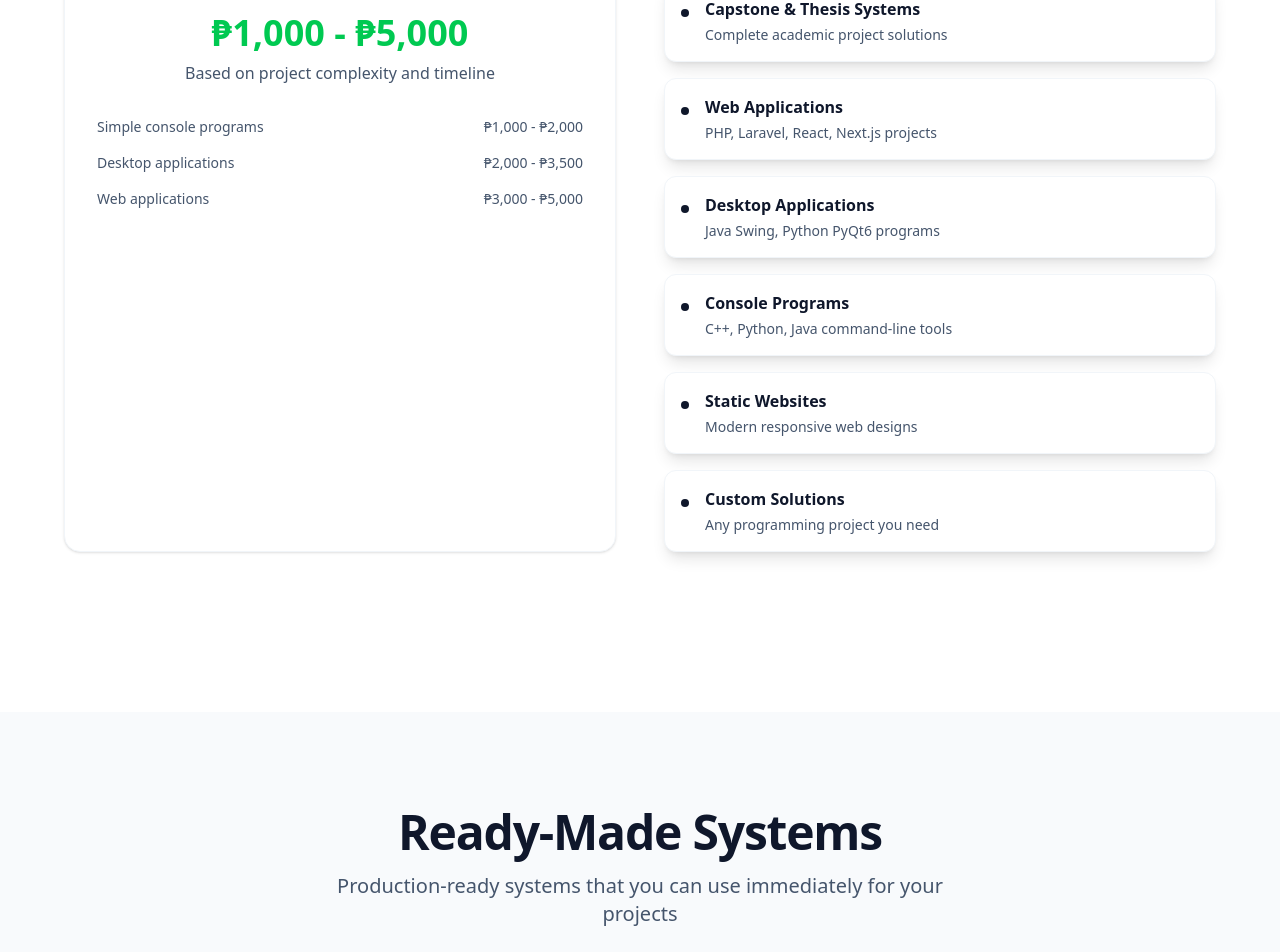
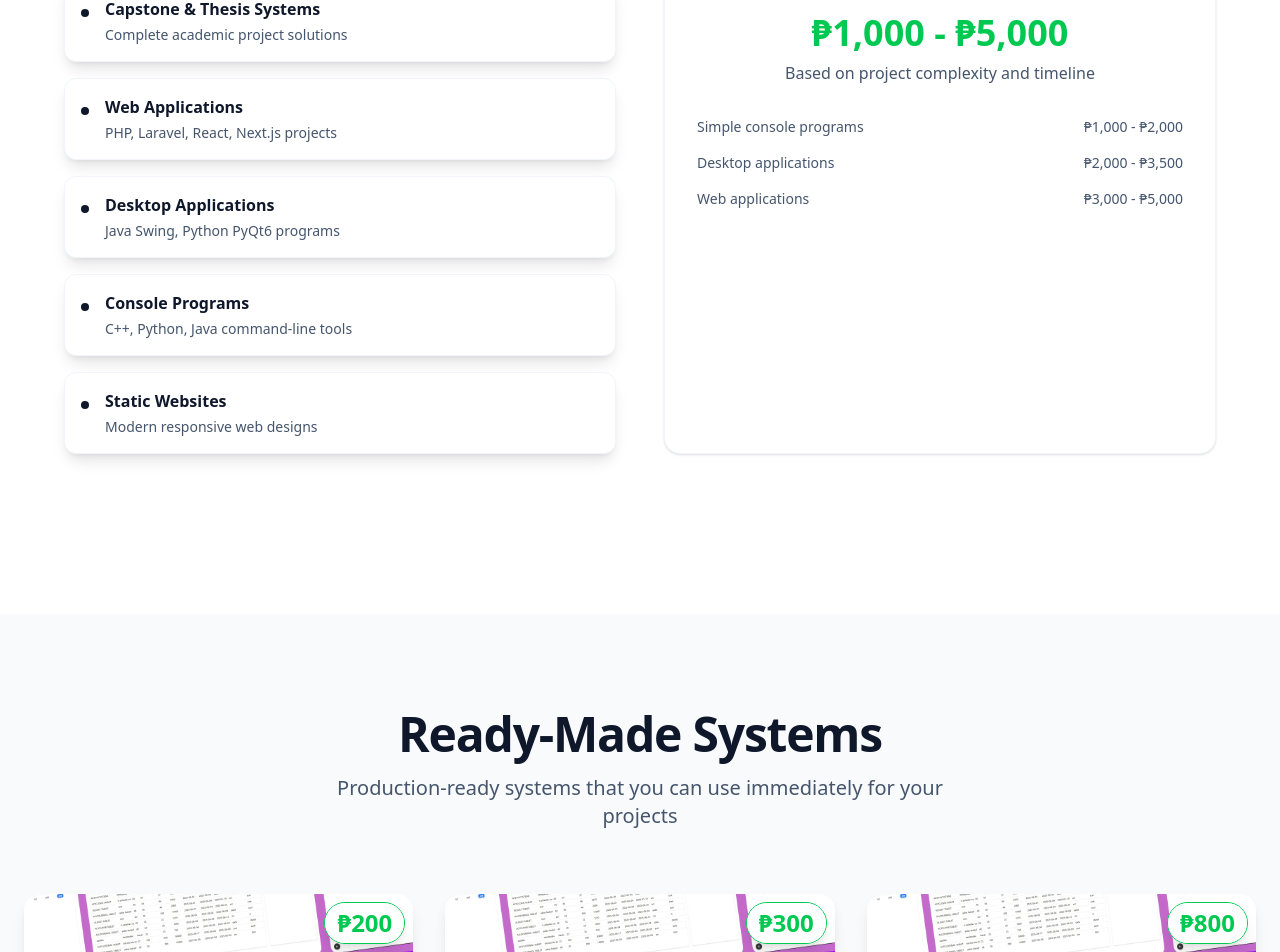
Before and after one commit to Kreliannn/commision_portfolio, a Next.js app: page / in a window 1280 px wide. Shown: the part 1260-2212 px from the top of the page. Built offline with nearby package versions, Linux system fonts and the light colour scheme.

Commit message:
fix layout

```diff
--- a/src/app/data/services.ts
+++ b/src/app/data/services.ts
@@ -4,5 +4,4 @@ export  const services = [
     { title: "Desktop Applications", desc: "Java Swing, Python PyQt6 programs" },
     { title: "Console Programs", desc: "C++, Python, Java command-line tools" },
     { title: "Static Websites", desc: "Modern responsive web designs" },
-    { title: "Custom Solutions", desc: "Any programming project you need" },
   ]
--- a/src/app/data/systemForSale.ts
+++ b/src/app/data/systemForSale.ts
@@ -4,7 +4,7 @@ export const systemsForSale = [
       title: "Student Management System",
       description: "Complete system for managing student records, grades, and enrollment with intuitive dashboard.",
       tech: ["PHP", "MySQL", "Bootstrap"],
-      price: "₱2,500",
+      price: "₱200",
       image: "/system.png",
       featured: false,
     },
@@ -13,7 +13,7 @@ export const systemsForSale = [
       title: "Inventory Management System",
       description: "Track products, manage stock levels, and generate comprehensive reports.",
       tech: ["Java", "MySQL", "Swing"],
-      price: "₱3,000",
+      price: "₱300",
       image: "/system.png",
       featured: false,
     },
@@ -22,7 +22,7 @@ export const systemsForSale = [
       title: "Library Management System",
       description: "Manage books, borrowers, and library transactions efficiently.",
       tech: ["Python", "SQLite", "PyQt6"],
-      price: "₱2,800",
+      price: "₱800",
       image: "/system.png",
       featured: false,
     },
--- a/src/app/page.tsx
+++ b/src/app/page.tsx
@@ -100,7 +100,24 @@ export default function HomePage() {
           <div className="grid lg:grid-cols-2 gap-12 mb-16">
 
 
-            <div className="bg-white rounded-2xl p-8 border border-slate-100 shadow-sm">
+
+
+             <div className="space-y-8">
+              <h3 className="text-2xl font-semibold mb-6">What I Build</h3>
+              <div className="grid gap-4">
+                {services.map((service, index) => (
+                  <div key={index} className="flex items-start gap-4 p-4 bg-white rounded-xl border border-slate-100 shadow-lg">
+                    <div className="w-2 h-2 bg-slate-900 rounded-full mt-3 flex-shrink-0"></div>
+                    <div>
+                      <h4 className="font-semibold text-slate-900 mb-1">{service.title}</h4>
+                      <p className="text-slate-600 text-sm">{service.desc}</p>
+                    </div>
+                  </div>
+                ))}
+              </div>
+            </div>
+
+   <div className="bg-white rounded-2xl p-8 border border-slate-100 shadow-sm">
               <h3 className="text-2xl font-bold mb-6">Pricing Range</h3>
               <div className="text-center mb-8">
                 <div className="text-4xl font-bold text-green-500 mb-2">₱1,000 - ₱5,000</div>
@@ -124,20 +141,7 @@ export default function HomePage() {
             </div>
 
 
-             <div className="space-y-8">
-              <h3 className="text-2xl font-semibold mb-6">What I Build</h3>
-              <div className="grid gap-4">
-                {services.map((service, index) => (
-                  <div key={index} className="flex items-start gap-4 p-4 bg-white rounded-xl border border-slate-100 shadow-lg">
-                    <div className="w-2 h-2 bg-slate-900 rounded-full mt-3 flex-shrink-0"></div>
-                    <div>
-                      <h4 className="font-semibold text-slate-900 mb-1">{service.title}</h4>
-                      <p className="text-slate-600 text-sm">{service.desc}</p>
-                    </div>
-                  </div>
-                ))}
-              </div>
-            </div>
+
 
           </div>
         </div>
@@ -160,8 +164,8 @@ export default function HomePage() {
                 className={`p-0 group relative overflow-hidden border-0 shadow-lg hover:shadow-xl transition-all duration-300 bg-white rounded-2xl `}
               >
 
-                <div className="absolute top-4 right-4 z-10 shadow-lg rounded-full bg-white/90 backdrop-blur-sm flex items-center justify-center">
-                  <div className="bg-white/90 backdrop-blur-sm rounded-full px-3 py-1 font-semibold text-green-500">
+                <div className="absolute top-2 right-2 border border-green-500 z-10 shadow-lg rounded-full bg-white/70 backdrop-blur-sm flex items-center justify-center">
+                  <div className="bg-white/70 backdrop-blur-sm rounded-full px-3 py-1 font-bold text-green-500 text-2xl">
                     {system.price}
                   </div>
                 </div>
```
Also changed, not shown: public/system.png.
